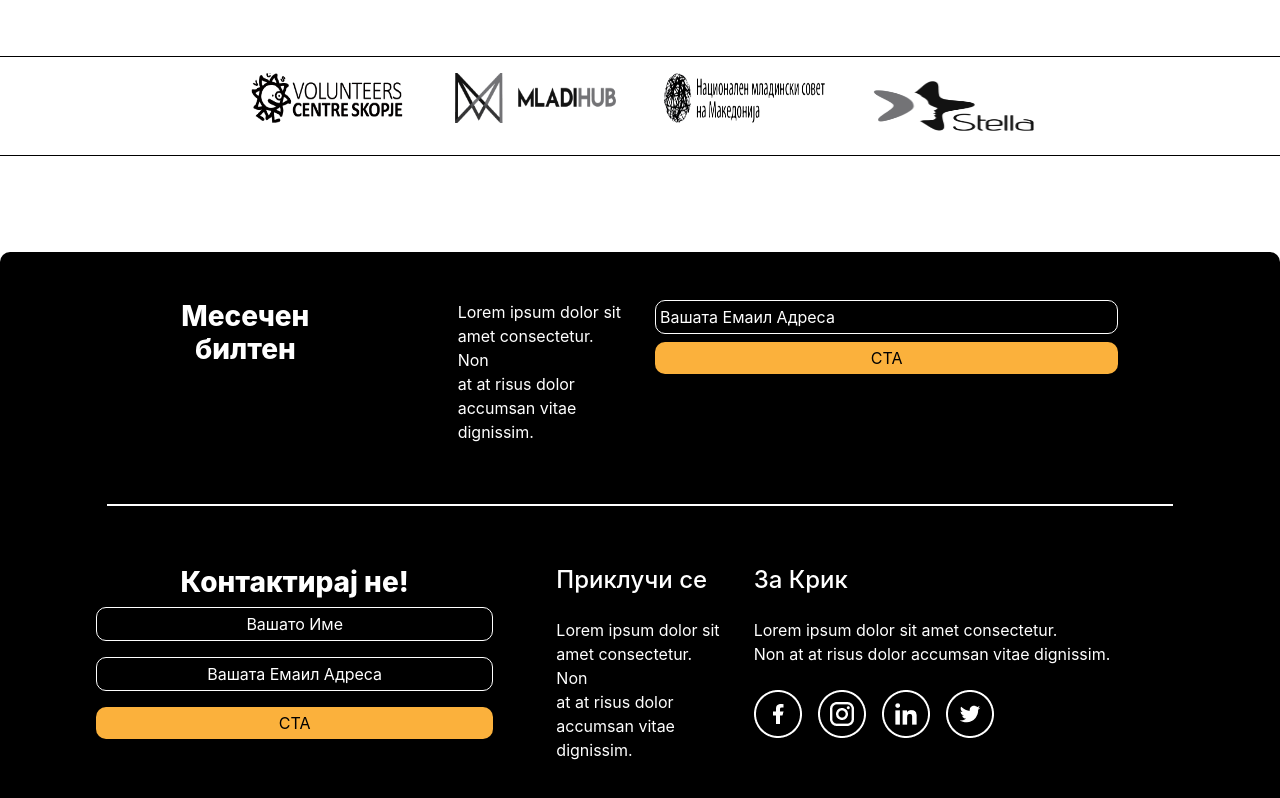
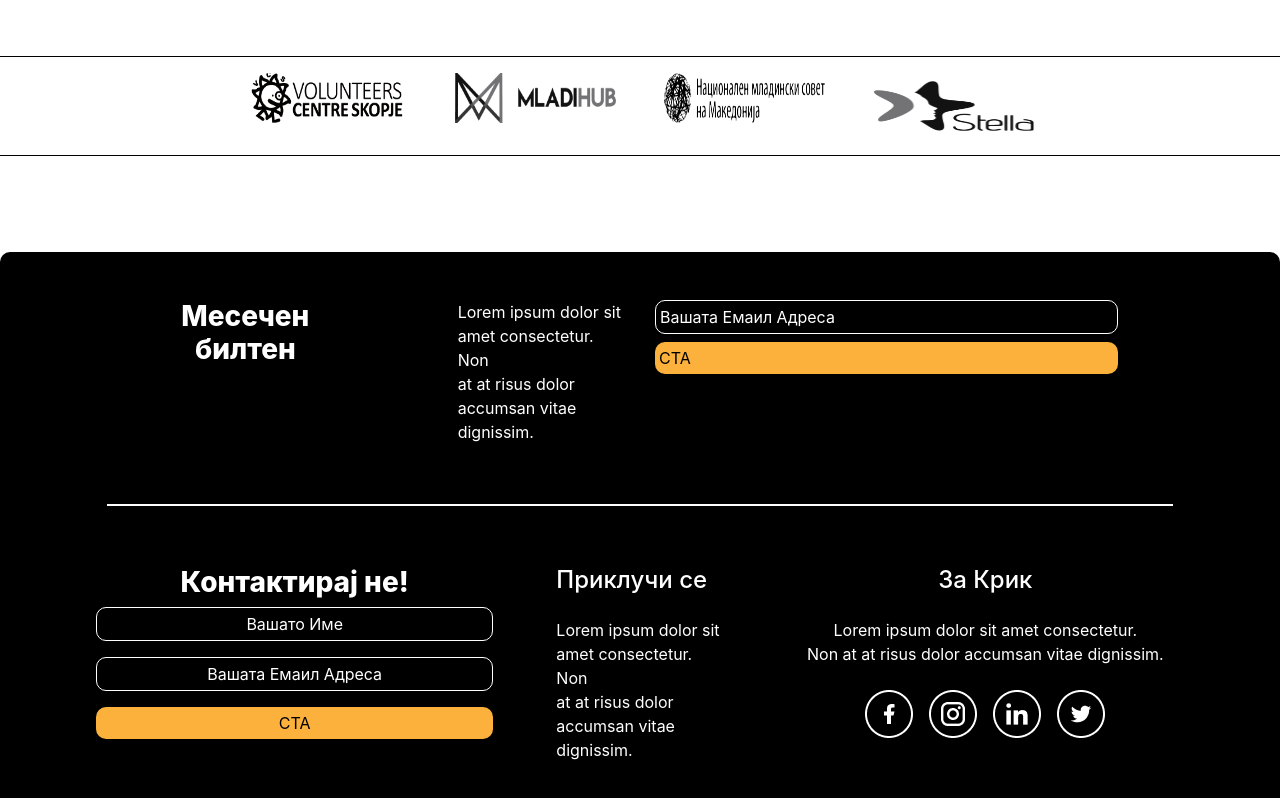
Before and after one commit to Metodij-Gjorgichkov/krik-project, a Next.js app: page / in a window 1280 px wide. Shown: the part 2783-3581 px from the top of the page. Built offline with nearby package versions, Linux system fonts and the light colour scheme.

Commit message:
installed the react icons

```diff
--- a/src/components/Footer.tsx
+++ b/src/components/Footer.tsx
@@ -8,18 +8,18 @@ const Footer = () => {
       style={{ borderTopLeftRadius: "10px", borderTopRightRadius: "10px" }}
     >
       <div className="row p-5">
-        <div className="col-4 text-center">
+        <div className="col-12 col-lg-4 text-center">
           <h3 className="text-white font-weight-800">
             Месечен <br /> билтен
           </h3>
         </div>
-        <div className="col-2 text-white">
+        <div className="col-12 col-lg-2 text-white text-center text-lg-left mb-4 mb-lg-0">
           <span>
             Lorem ipsum dolor sit <br /> amet consectetur. Non <br /> at at
             risus dolor <br /> accumsan vitae <br /> dignissim.
           </span>
         </div>
-        <div className="col-5">
+        <div className="col-12 col-lg-5">
           <a
             href="#"
             className="footer-btn py-1 px-1 d-block mb-2 border-radius text-white"
@@ -28,14 +28,14 @@ const Footer = () => {
           </a>
           <a
             href="#"
-            className="bg-orange py-1 px-1 d-block border-radius text-center"
+            className="bg-orange py-1 px-1 d-block border-radius text-center text-lg-left"
           >
             CTA
           </a>
         </div>
 
         <div className="footer-line"></div>
-        <div className="col-5 px-5 text-center">
+        <div className="col-12 col-lg-5 px-5 text-center mb-3 mb-lg-0">
           <h3 className="text-white font-weight-800">Контактирај не!</h3>
           <a
             href="#"
@@ -56,14 +56,14 @@ const Footer = () => {
             CTA
           </a>
         </div>
-        <div className="col-2 text-white">
+        <div className="col-12 col-lg-2 text-white text-center text-lg-left mb-3 mb-lg-0">
           <h4 className="mb-4">Приклучи се</h4>
           <span>
             Lorem ipsum dolor sit <br /> amet consectetur. Non <br /> at at
             risus dolor <br /> accumsan vitae <br /> dignissim.
           </span>
         </div>
-        <div className="col-5 text-white">
+        <div className="col-12 col-lg-5  mb-3 mb-lg-0 text-center text-white">
           <h4 className="mb-4">За Крик</h4>
           <span className="d-block mb-4">
             Lorem ipsum dolor sit amet consectetur. <br /> Non at at risus dolor
```
Also changed, not shown: package.json (+5 -4 lines), 1 other file (tests, documents, lock files or other folders).
